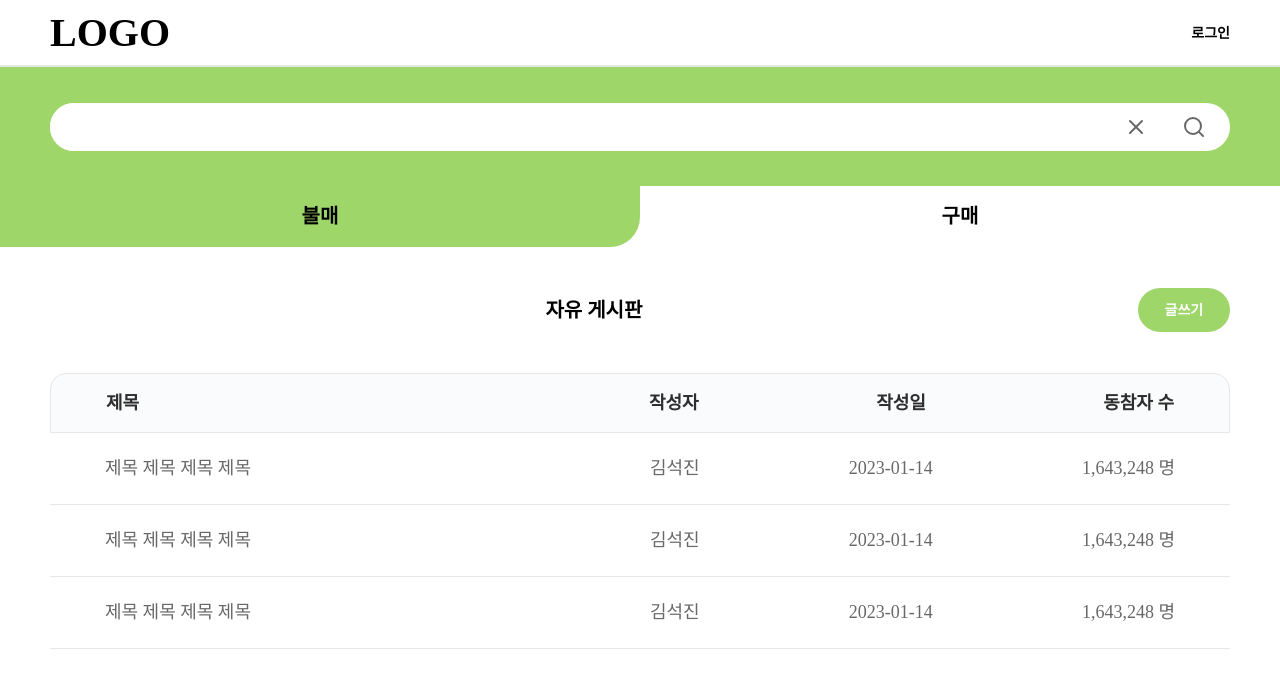
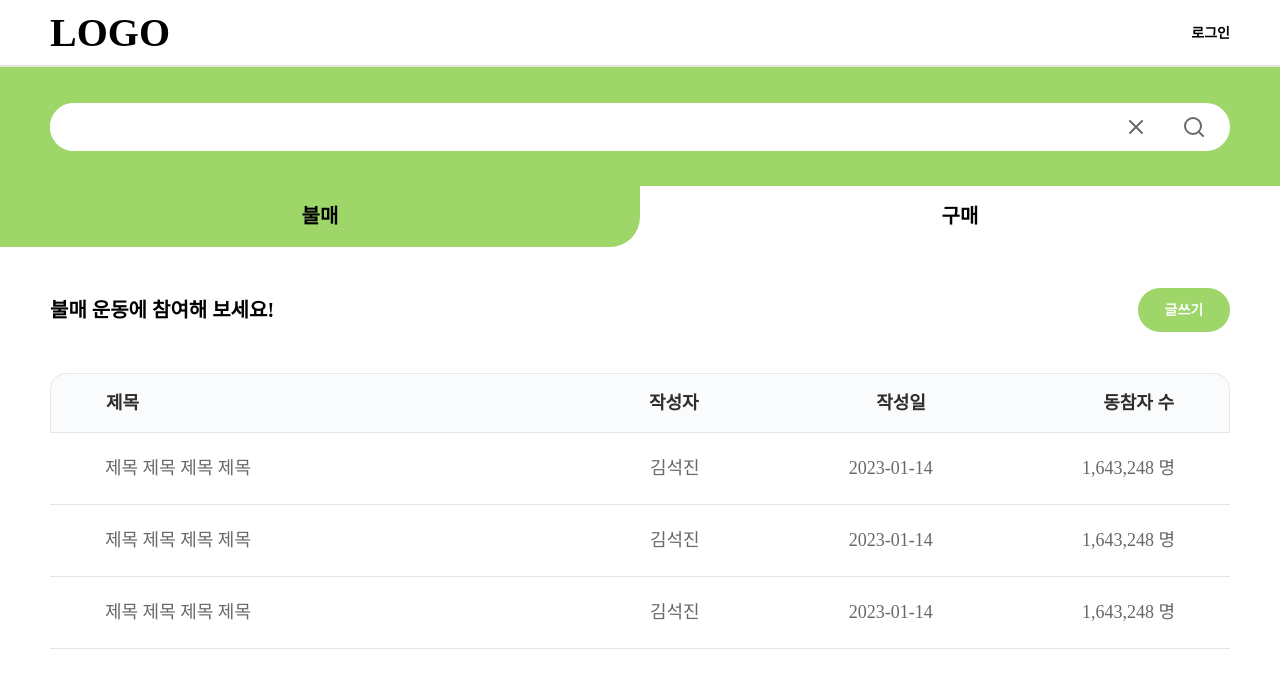
Before and after one commit to highthon/highthon-RightSide-client, a React (Create React App) app: page / in a window 1280 px wide. Shown: the top 688 px of the page. Built offline with nearby package versions, Linux system fonts and the light colour scheme.

Commit message:
CHORE :: title 위치 변경

```diff
--- a/src/components/Main/Main.jsx
+++ b/src/components/Main/Main.jsx
@@ -41,7 +41,7 @@ const Main = () => {
         </S.TabBar>
         {/* 게시판 */}
         <S.MiddleFrame>
-          <S.Title>자유 게시판</S.Title>
+          <S.Title>불매 운동에 참여해 보세요!</S.Title>
           <S.AddBtn>글쓰기</S.AddBtn>
         </S.MiddleFrame>
         <S.NoticeHeader>
--- a/src/components/Main/Main.style.js
+++ b/src/components/Main/Main.style.js
@@ -87,7 +87,6 @@ export const AddBtn = styled.button`
 
 export const Title = styled.div`
   width: 100%;
-  text-align: center;
   font-weight: 700;
   font-size: 20px;
   line-height: 36px;
```
